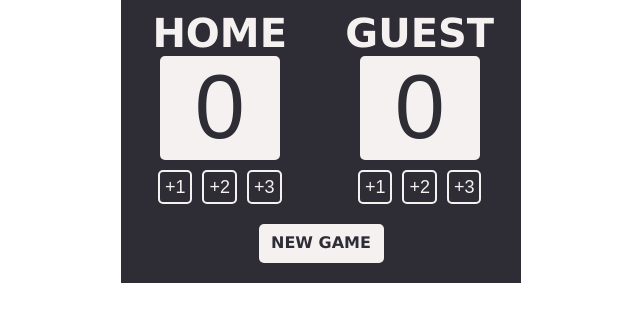
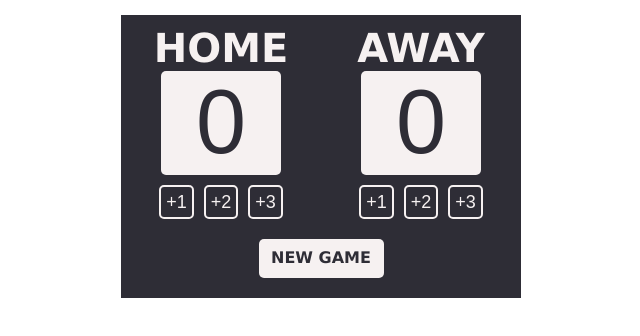
Before and after one commit to Benkaz3/scorecard, a plain HTML site: page index.html in a window 1280 px wide. Shown: the whole page, without its empty margins (319-959 px from the left). Drawn offline with nearby package versions, Linux system fonts and the light colour scheme; a web font is replaced by a local one.

Commit message:
Update score header

```diff
--- a/index.css
+++ b/index.css
@@ -15,11 +15,12 @@ body {
 }
 
 .container-big {
+
     max-width: 400px;
     max-height: 385px;
     background-color: rgb(46, 45, 54);
     padding: 10px 0;
-    margin: 0 auto;
+    margin: 15px auto;
 }
 .container {
     display: flex;
--- a/index.html
+++ b/index.html
@@ -23,7 +23,7 @@
           </div>
         </div>
         <div class="two">
-          <h3 class="guest-scores">GUEST</h3>
+          <h3 class="guest-scores">AWAY</h3>
           <p id="guest-total-scores"></p>
           <div class="add-score">
             <span id="guest-one-plus" onclick="addOnePointGuest()"></span>
```
